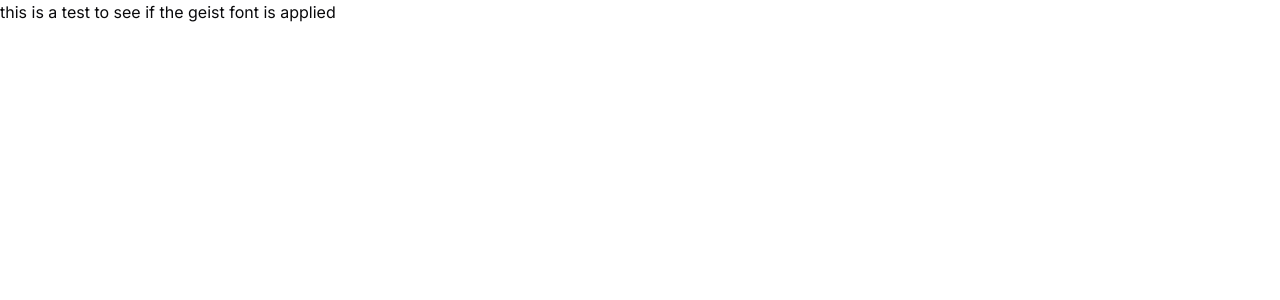
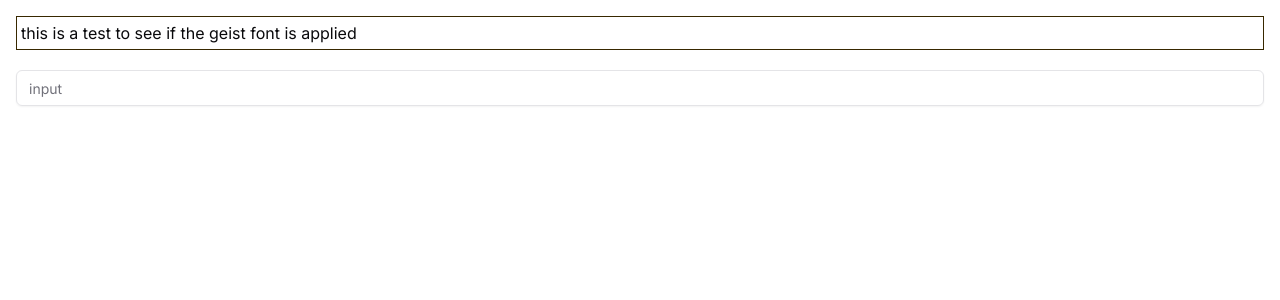
Before and after one commit to itsmrtnsn/izi_achat, a Next.js app: page / in a window 1280 px wide. Shown: the top 300 px of the page. Built offline with nearby package versions, Linux system fonts and the light colour scheme.

Commit message:
Define the color pallete

```diff
--- a/app/globals.css
+++ b/app/globals.css
@@ -6,6 +6,7 @@
 	:root {
 		--background: 0 0% 100%;
 		--foreground: 240 10% 3.9%;
+		--special-wihte: 0 0 97%;
 
 		--card: 0 0% 100%;
 		--card-foreground: 240 10% 3.9%;
@@ -13,7 +14,8 @@
 		--popover: 0 0% 100%;
 		--popover-foreground: 240 10% 3.9%;
 
-      --primary: 240 5.9% 10%;
+		/* --primary: 240 5.9% 10%; */
+		--primary: 40 85% 57%;
 		--primary-foreground: 0 0% 98%;
 
 		--secondary: 240 4.8% 95.9%;
@@ -28,10 +30,12 @@
 		--destructive: 0 84.2% 60.2%;
 		--destructive-foreground: 0 0% 98%;
 
-      --border: 240 5.9% 90%;
+		/* --border: 240 5.9% 90%; */
+		--border: 43 100% 11%;
+		/* --input: 240 5.9% 90%; */
 		--input: 240 5.9% 90%;
+
 		--ring: 240 10% 3.9%;
-
 		--radius: 0.5rem;
 	}
 
@@ -45,7 +49,8 @@
 		--popover: 240 10% 3.9%;
 		--popover-foreground: 0 0% 98%;
 
-      --primary: 0 0% 98%;
+		/* --primary: 0 0% 98%; */
+		--primary: 44 100% 46%;
 		--primary-foreground: 240 5.9% 10%;
 
 		--secondary: 240 3.7% 15.9%;
--- a/app/page.tsx
+++ b/app/page.tsx
@@ -1,9 +1,14 @@
 import { Button } from '@/components/ui/button';
+import { Input } from '@/components/ui/input';
 
 const HomePage = () => {
 	return (
-		<div>
-			<p>this is a test to see if the geist font is applied</p>
+		<div className='m-4 space-y-5'>
+			<p className='border p-1 text-ring  bg-card'>
+				this is a test to see if the geist font is applied
+			</p>
+
+			<Input placeholder='input' className='transition-all' />
 		</div>
 	);
 };
--- /dev/null
+++ b/components/ui/input.tsx
@@ -0,0 +1,25 @@
+import * as React from "react"
+
+import { cn } from "@/lib/utils"
+
+export interface InputProps
+  extends React.InputHTMLAttributes<HTMLInputElement> {}
+
+const Input = React.forwardRef<HTMLInputElement, InputProps>(
+  ({ className, type, ...props }, ref) => {
+    return (
+      <input
+        type={type}
+        className={cn(
+          "flex h-9 w-full rounded-md border border-input bg-transparent px-3 py-1 text-sm shadow-sm transition-colors file:border-0 file:bg-transparent file:text-sm file:font-medium placeholder:text-muted-foreground focus-visible:outline-none focus-visible:ring-1 focus-visible:ring-ring disabled:cursor-not-allowed disabled:opacity-50",
+          className
+        )}
+        ref={ref}
+        {...props}
+      />
+    )
+  }
+)
+Input.displayName = "Input"
+
+export { Input }
```
Lines whose indentation alone changed are shown as unchanged.
